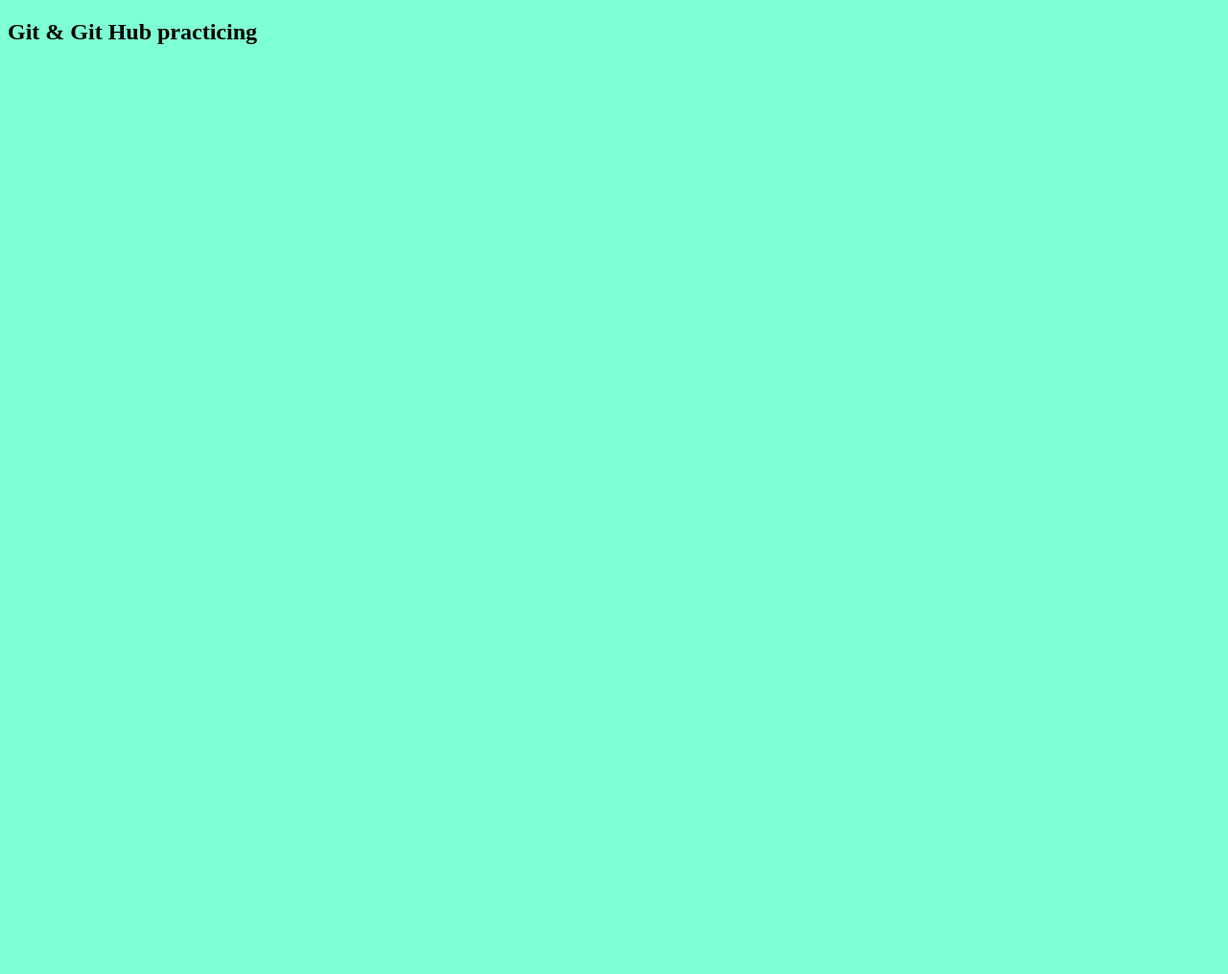
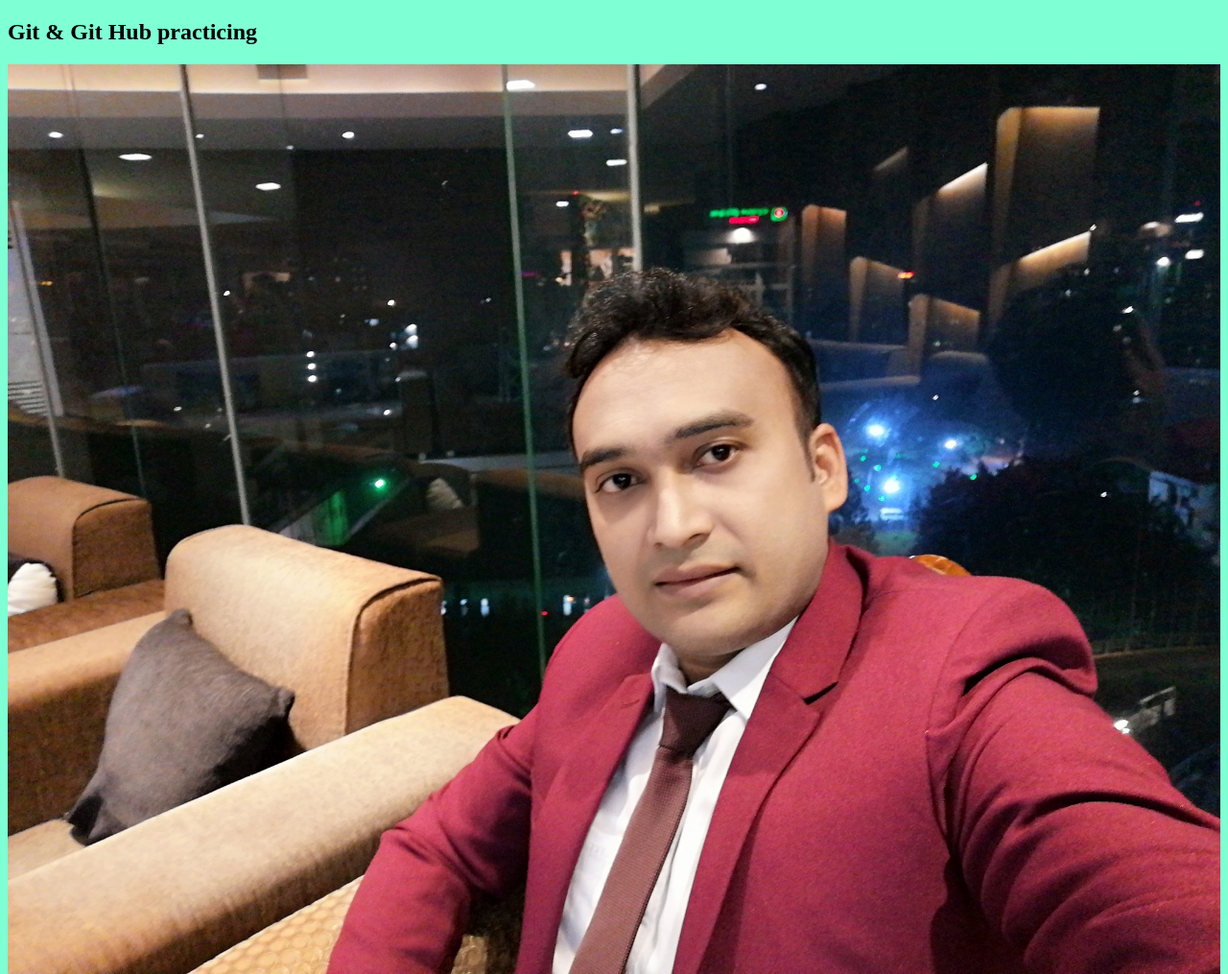
Before and after one commit to engrsmrasel/web-developement, a plain HTML site: page index.html in a window 1280 px wide. Shown: the whole page at 96% size. Before the commit the page ends 800 px from the top, so only its background shows below. Drawn offline with Linux system fonts and the light colour scheme.

Commit message:
index file modified

```diff
--- a/index.html
+++ b/index.html
@@ -10,5 +10,7 @@
 
     <h2>Git & Git Hub practicing</h2>
 
+    <img src="S M Rasel.jpg" alt="">
+
 </body>
 </html>
--- a/style.css
+++ b/style.css
@@ -1,3 +1,6 @@
 body{
     background-color: aquamarine;
 }
+img{
+    max-width: 100%;
+}
```
Also changed, not shown: S M Rasel.jpg (added).
